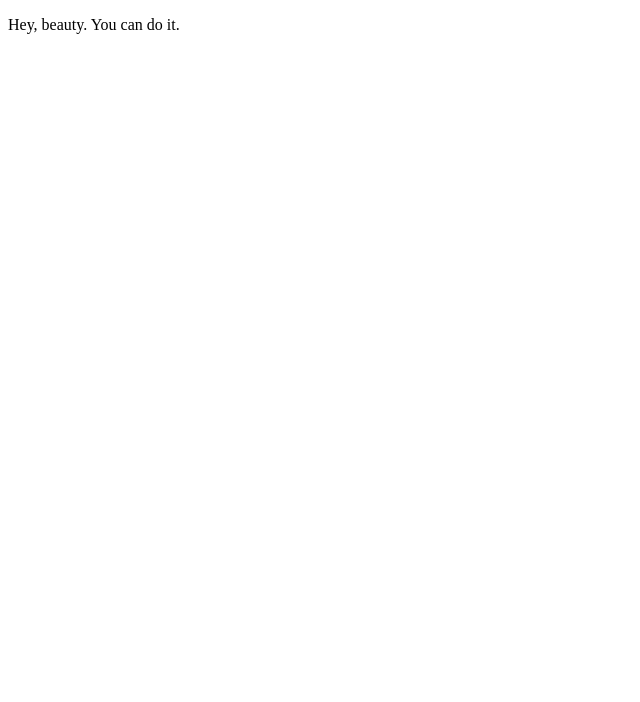
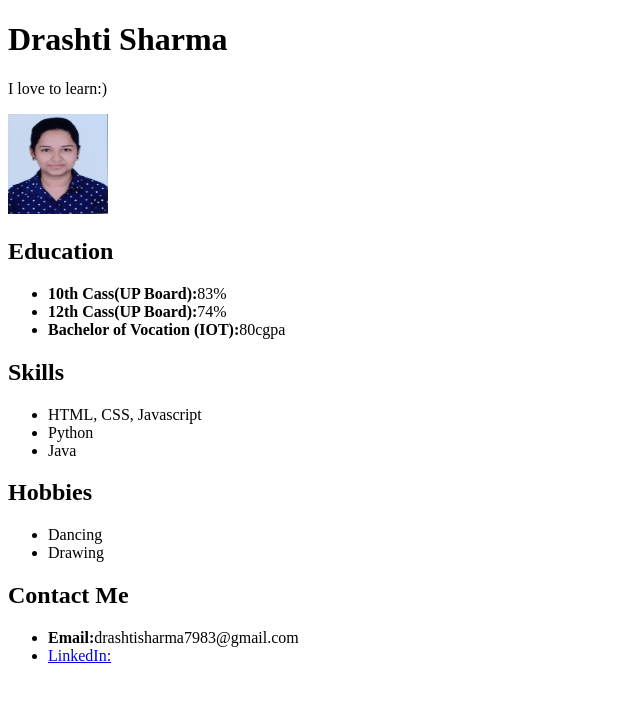
Before and after one commit to DrashtiSharma7983/HTML, a plain HTML site: page practiceQ3.html in a window 1280 px wide. Shown: the whole page, without its empty margins (0-640 px from the left). Drawn offline with Linux system fonts and the light colour scheme.

Commit message:
third commit

```diff
--- a/practiceQ3.html
+++ b/practiceQ3.html
@@ -4,9 +4,37 @@
 <head>
     <meta charset="UTF-8">
     <meta name="viewport" content="width=, initial-scale=1.0">
-    <title>Document</title>
+    <title>Portfolio Page</title>
 </head>
 <body>
-    <p>Hey, beauty. You can do it.</p>
+    <h1>Drashti Sharma</h1>
+    <p>I love to learn:) </p>
+    <img src="mypic.jpg" alt="mypic" height="100px" width="100px">
+
+    <h2>Education</h2>
+    <ul>
+        <li><b>10th Cass(UP Board):</b>83%</li>
+        <li><b>12th Cass(UP Board):</b>74%</li>
+        <li><b>Bachelor of Vocation (IOT):</b>80cgpa</li>
+    </ul>
+
+    <h2>Skills</h2>
+    <ul>
+        <li>HTML, CSS, Javascript</li>
+        <li>Python</li>
+        <li>Java</li>
+    </ul>
+
+    <h2>Hobbies</h2>
+    <ul>
+        <li>Dancing</li>
+        <li>Drawing</li>
+    </ul>
+
+    <h2>Contact Me</h2>
+    <ul>
+        <li><b>Email:</b>drashtisharma7983@gmail.com</li>
+        <li><a href="https://www.linkedin.com/in/drashti-sharma/">LinkedIn:</a> </li>
+    </ul>
 </body>
 </html>
```
Also changed, not shown: mypic.jpg (added).
